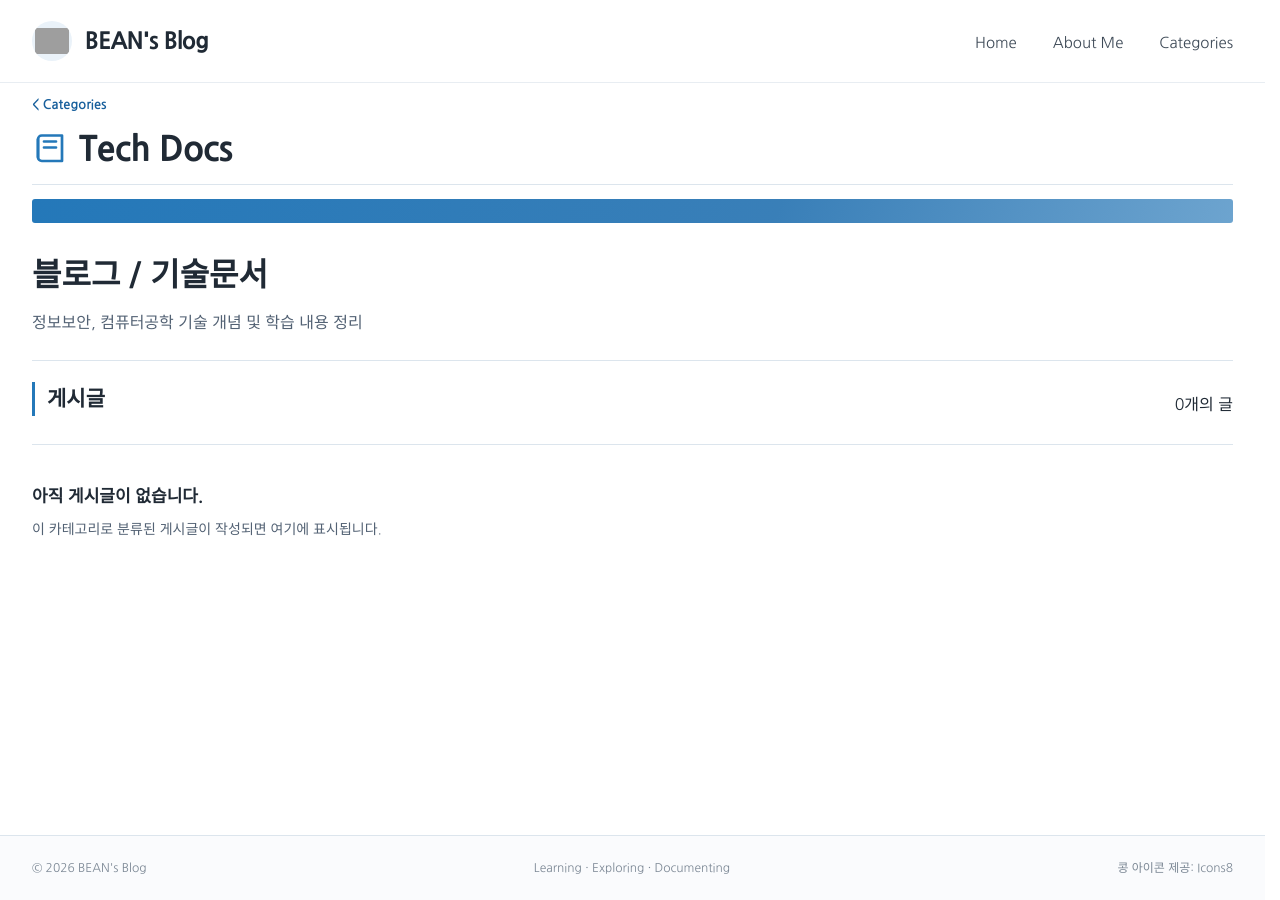
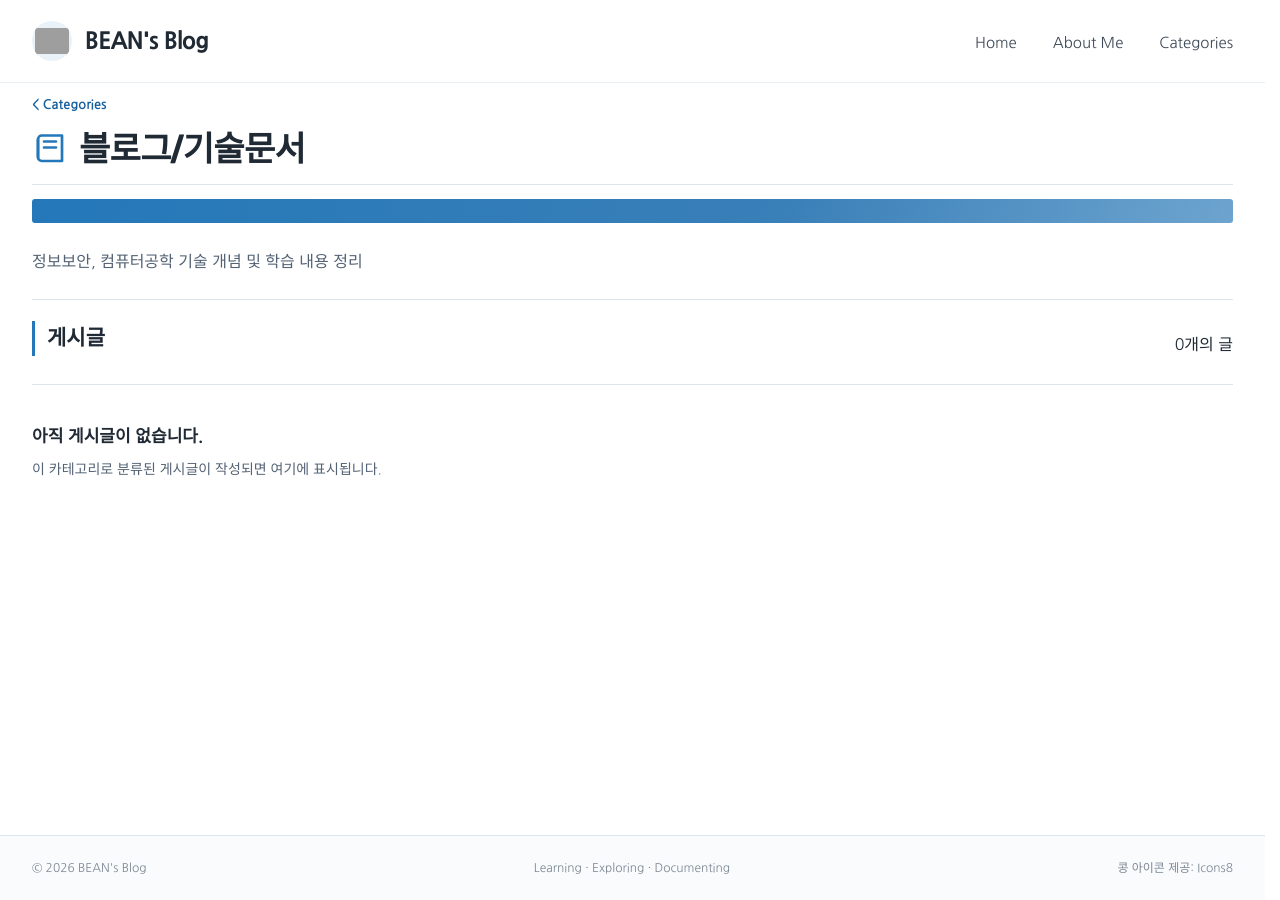
Before and after one commit to BEAN-CMD418/bean-cmd418.github.io, a Jekyll site: the page built from tech-docs/index.md, in a window 1280 px wide. Built offline with Jekyll 4.4.1, drawn with Linux system fonts in a browser that asks for light colours; some web fonts are replaced; grey boxes are pictures that could not be loaded.

Commit message:
Use Korean title for tech docs category

```diff
--- a/tech-docs/index.md
+++ b/tech-docs/index.md
@@ -2,10 +2,8 @@
 category_icon: tech-docs
 category: Tech Docs
 layout: page
-title: Tech Docs
+title: 블로그/기술문서
 permalink: /tech-docs/
 ---
 
-# 블로그 / 기술문서
-
 정보보안, 컴퓨터공학 기술 개념 및 학습 내용 정리
```
